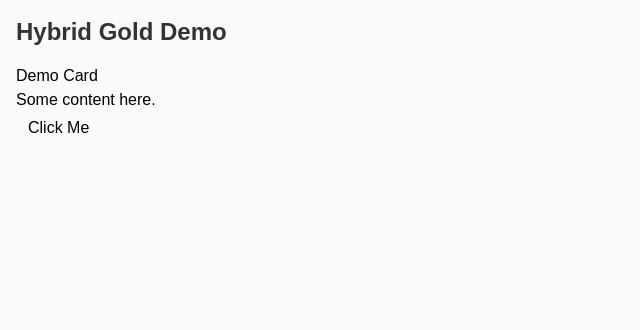
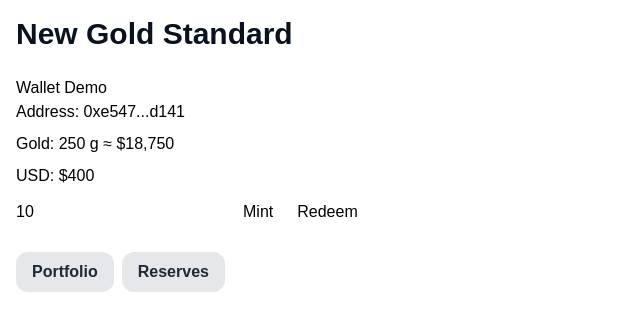
Before and after one commit to Hajrajadoon/hybrid-gold-frontend, a React (Create React App) app: page / in a window 1280 px wide. Shown: the top 330 px of the page, without its empty margins (0-640 px from the left). Built offline with nearby package versions, Linux system fonts and the light colour scheme.

Commit message:
Update App.tsx

```diff
--- a/src/App.tsx
+++ b/src/App.tsx
@@ -1,16 +1,142 @@
-import React from "react";
+import React, { useState, useMemo } from "react";
 import { Button } from "./components/ui/Button";
 import { Card, CardHeader, CardTitle, CardContent, CardFooter } from "./components/ui/Card";
+import { Tabs, TabsList, TabsTrigger, TabsContent } from "./components/ui/Tabs";
+import { Input } from "./components/ui/Input";
+import { Badge } from "./components/ui/Badge";
+import { Progress } from "./components/ui/Progress";
+import { PieChart, Pie, Cell, ResponsiveContainer, AreaChart, Area, XAxis, YAxis, CartesianGrid, Tooltip } from "recharts";
+import { ShieldCheck, Vault, Coins, Wallet } from "lucide-react";
 
+// ------------------- Theme -------------------
+const brand = {
+  gold: "#D4AF37",
+  ink: "#0A1220",
+  slate: "#475569",
+  border: "#E5E7EB",
+  bg: "#FFFFFF",
+};
+
+// ------------------- Mock Data -------------------
+const supplyData = [
+  { t: "Jan", onchain: 50 },
+  { t: "Feb", onchain: 120 },
+  { t: "Mar", onchain: 220 },
+  { t: "Apr", onchain: 300 },
+  { t: "May", onchain: 420 },
+  { t: "Jun", onchain: 550 },
+];
+
+const reserves = [
+  { name: "Physical Gold", value: 70 },
+  { name: "Stablecoin Liquidity", value: 20 },
+  { name: "Crypto Treasury", value: 10 },
+];
+
+const COLORS = [brand.gold, "#1E3A8A", "#16A34A"];
+
+// ------------------- Wallet Demo -------------------
+function useDemoWallet() {
+  const [goldGrams, setGoldGrams] = useState(250);
+  const [cryptoUSD, setCryptoUSD] = useState(400);
+  const [address] = useState(() =>
+    "0x" + Math.random().toString(16).slice(2, 6) + "..." + Math.random().toString(16).slice(2, 6)
+  );
+
+  const rateUSDperGram = 75;
+
+  const portfolio = useMemo(() => {
+    const goldUSD = goldGrams * rateUSDperGram;
+    const totalUSD = goldUSD + cryptoUSD;
+    const goldPct = Math.round((goldUSD / Math.max(totalUSD, 1)) * 100);
+    return { goldUSD, totalUSD, goldPct };
+  }, [goldGrams, cryptoUSD]);
+
+  function mint(amount: number) {
+    if (!amount || amount <= 0) return;
+    const cost = amount * rateUSDperGram;
+    if (cryptoUSD < cost) return alert("Not enough USD liquidity to mint that amount.");
+    setCryptoUSD(v => v - cost);
+    setGoldGrams(v => v + amount);
+  }
+
+  function redeem(amount: number) {
+    if (!amount || amount <= 0) return;
+    if (goldGrams < amount) return alert("Not enough gold tokens.");
+    const proceeds = amount * rateUSDperGram;
+    setGoldGrams(v => v - amount);
+    setCryptoUSD(v => v + proceeds);
+  }
+
+  return { address, goldGrams, cryptoUSD, rateUSDperGram, portfolio, mint, redeem } as const;
+}
+
+// ------------------- Main App -------------------
 export default function App() {
+  const wallet = useDemoWallet();
+  const [amount, setAmount] = useState(10);
+  const [activeTab, setActiveTab] = useState("portfolio");
+
   return (
-    <div className="min-h-screen bg-gray-50 p-4">
-      <h1 className="text-2xl font-bold mb-4">Hybrid Gold Demo</h1>
-      <Card>
-        <CardHeader><CardTitle>Demo Card</CardTitle></CardHeader>
-        <CardContent>Some content here.</CardContent>
-        <CardFooter><Button>Click Me</Button></CardFooter>
-      </Card>
+    <div className="min-h-screen bg-white p-4">
+      <header className="mb-6">
+        <h1 className="text-3xl font-bold text-[color:var(--ink)]" style={{ "--ink": brand.ink } as React.CSSProperties}>
+          New Gold Standard
+        </h1>
+      </header>
+
+      <section className="mb-6">
+        <Card>
+          <CardHeader><CardTitle>Wallet Demo</CardTitle></CardHeader>
+          <CardContent>
+            <div className="mb-2">Address: {wallet.address}</div>
+            <div className="mb-2">Gold: {wallet.goldGrams} g ≈ ${(wallet.goldGrams * wallet.rateUSDperGram).toLocaleString()}</div>
+            <div className="mb-2">USD: ${wallet.cryptoUSD.toLocaleString()}</div>
+          </CardContent>
+          <CardFooter>
+            <Input
+              type="number"
+              min={0}
+              value={amount}
+              onChange={(e) => setAmount(parseFloat(e.target.value))}
+              className="mr-2"
+            />
+            <Button onClick={() => wallet.mint(amount)}>Mint</Button>
+            <Button onClick={() => wallet.redeem(amount)}>Redeem</Button>
+          </CardFooter>
+        </Card>
+      </section>
+
+      <section>
+        <Tabs>
+          <TabsList>
+            <TabsTrigger value="portfolio" onClick={() => setActiveTab("portfolio")}>Portfolio</TabsTrigger>
+            <TabsTrigger value="reserves" onClick={() => setActiveTab("reserves")}>Reserves</TabsTrigger>
+          </TabsList>
+
+          <TabsContent value="portfolio">
+            <Card className="mt-4 p-4">
+              <h2>Portfolio</h2>
+              <Progress value={wallet.portfolio.goldPct} className="h-2 mt-2" />
+              <p>{wallet.portfolio.goldPct}% gold • ${wallet.portfolio.totalUSD.toLocaleString()} total USD</p>
+            </Card>
+          </TabsContent>
+
+          <TabsContent value="reserves">
+            <Card className="mt-4 p-4">
+              <h2>Reserves</h2>
+              <ResponsiveContainer width="100%" height={200}>
+                <PieChart>
+                  <Pie data={reserves} dataKey="value" nameKey="name" innerRadius={50} outerRadius={80} paddingAngle={2}>
+                    {reserves.map((_, i) => <Cell key={i} fill={COLORS[i % COLORS.length]} />)}
+                  </Pie>
+                  <Tooltip />
+                </PieChart>
+              </ResponsiveContainer>
+            </Card>
+          </TabsContent>
+        </Tabs>
+      </section>
     </div>
   );
 }
```
